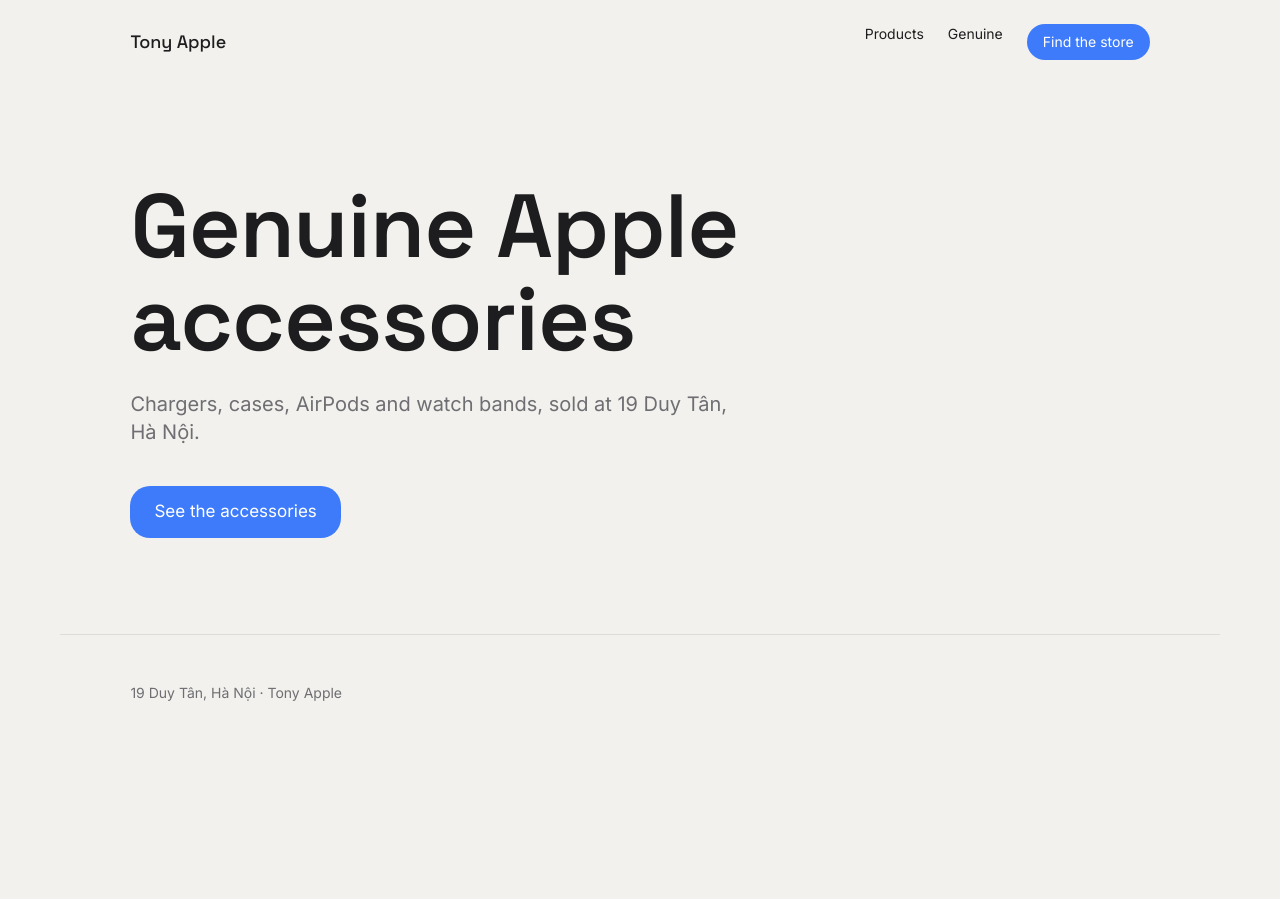
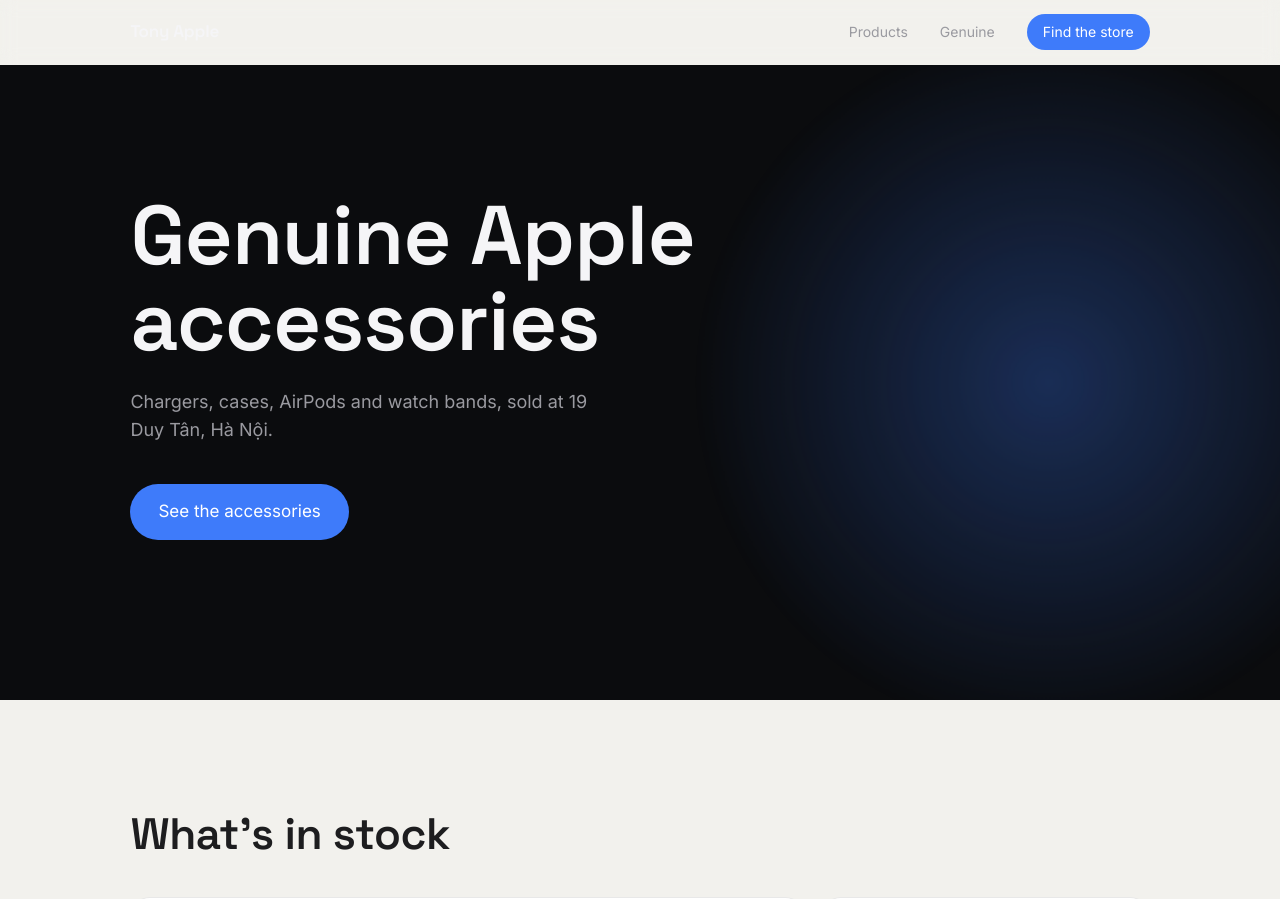
Before and after one commit to ThanhNV121097/project-09f54d4b, a React (Vite) app in the folder code/frontend/: page / in a window 1280 px wide. Shown: the top 899 px of the page. Before the commit the page ends 800 px from the top, so only its background shows below. Built offline with nearby package versions, Linux system fonts and the light colour scheme.

Commit message:
app: compose Tony Apple home page

```diff
--- a/code/frontend/src/App.tsx
+++ b/code/frontend/src/App.tsx
@@ -1,33 +1,19 @@
-import { T, useList, useContent } from "./editable";
+import Nav from "./components/Nav";
+import Hero from "./components/Hero";
+import Products from "./components/Products";
+import Authentic from "./components/Authentic";
+import Visit from "./components/Visit";
 
-/**
- * The shell the design replaces.
- *
- * This file is a placeholder so the scaffold builds and runs before the
- * design exists. The team rewrites it and adds components under
- * src/components/; what must stay is the rule every component follows: the
- * words come from content.json through <T/>, the colours from theme.css.
- */
 export default function App() {
-  const links = useList<{ label: string; href: string }>("nav.links");
-  const name = useContent("site.name");
   return (
     <div className="min-h-screen bg-ground text-ink font-body">
-      <header className="mx-auto max-w-page px-[var(--gutter)] py-6 flex items-center justify-between">
-        <T k="site.name" as="a" href="/" className="font-display text-lg" />
-        <nav className="flex gap-6 text-sm">
-          {links.map((l, i) => <T key={i} k={`nav.links.${i}.label`} as="a" href={l.href} />)}
-          <T k="nav.cta.label" as="a" href="#contact" className="rounded bg-accent px-4 py-2 text-accent-ink" />
-        </nav>
-      </header>
-      <main className="mx-auto max-w-page px-[var(--gutter)] py-24">
-        <T k="hero.headline" as="h1" className="text-[clamp(44px,7vw,104px)] max-w-[14ch]" />
-        <T k="hero.sub" as="p" className="mt-6 text-xl text-ink-soft max-w-[48ch]" />
-        <T k="hero.cta.label" as="a" href="#contact" className="mt-10 inline-block rounded bg-accent px-6 py-3 text-accent-ink" />
+      <Nav />
+      <main>
+        <Hero />
+        <Products />
+        <Authentic />
       </main>
-      <footer className="mx-auto max-w-page px-[var(--gutter)] py-12 text-sm text-ink-soft border-t border-line">
-        <T k="footer.line" /> · {name}
-      </footer>
+      <Visit />
     </div>
   );
 }
```
